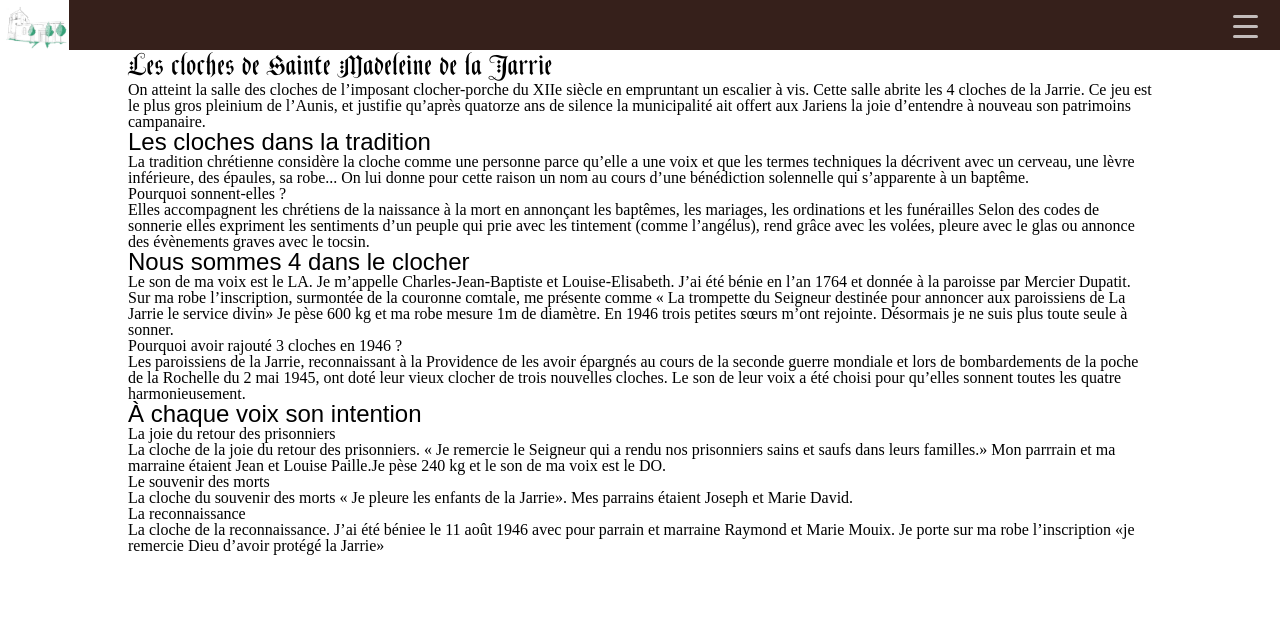
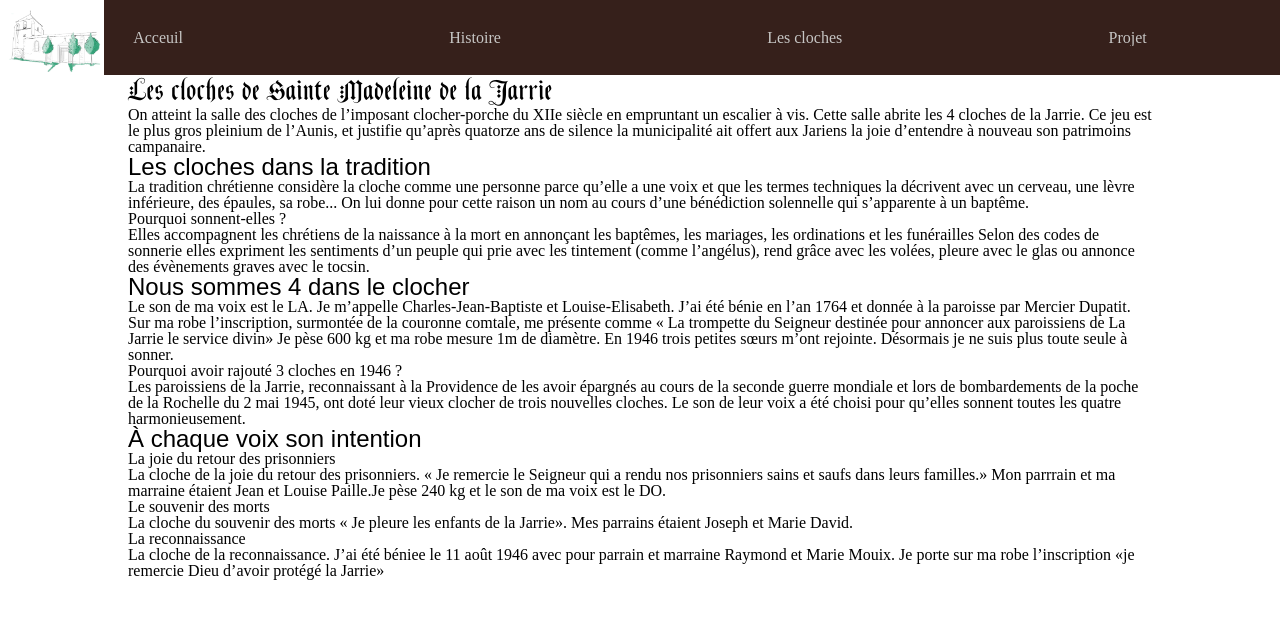
Before and after one commit to DarkMammut/stemadeleine.fr, a React (Create React App) app in the folder my-app/: page /cloches in a window 1280 px wide. Shown: the top 618 px of the page. Built offline with nearby package versions, Linux system fonts and the light colour scheme.

Commit message:
navigation correction

```diff
--- a/my-app/src/components/header/header.scss
+++ b/my-app/src/components/header/header.scss
@@ -8,13 +8,12 @@
   position: relative;
   background-color: rgba($secondary-color, 0.9);
   width: 100%;
-  height: 50px;
 
   &__logo {
     position: absolute;
     top: 0;
     left: 0;
-    width: 100px;
+    width: 110px;
     height: 100%;
     background-image: url("../../assets/logo.png");
     background-size: contain;
@@ -22,3 +21,15 @@
     z-index: 1;
   }
 }
+
+@include desktop-layout {
+  .header {
+    height: $desktop-header-radius;
+  }
+}
+
+@include mobile-layout {
+  .header {
+    height: $mobile-header-radius;
+  }
+}
--- a/my-app/src/components/navigation/navigation.jsx
+++ b/my-app/src/components/navigation/navigation.jsx
@@ -1,5 +1,5 @@
 import React, { useState } from "react";
-import { useLocation, Link } from "react-router-dom";
+import { Link } from "react-router-dom";
 import "./navigation.scss";
 
 const LINKS = [
@@ -10,7 +10,6 @@ const LINKS = [
 ];
 
 function Navigation() {
-  const location = useLocation();
   const [toggle, setToggle] = useState(0);
 
   return (
@@ -19,25 +18,20 @@ function Navigation() {
         className="navigation__burger"
         type="button"
         onClick={() => setToggle(toggle ? 0 : 1)}
-        toggle={toggle}>
+        data-toggle={toggle}>
         <ul className="navigation__burger__menu">
           <li className="navigation__burger__menu__line" />
           <li className="navigation__burger__menu__line" />
           <li className="navigation__burger__menu__line" />
         </ul>
       </button>
-      <nav className="navigation__menu">
+      <nav className="navigation__menu" data-toggle={toggle}>
         <ul className="navigation__menu__nav">
           {LINKS.map((link) => (
             <li key={link.id} className="navigation__menu__nav__link">
               <Link to={link.path}>
                 <span>
-                  <div
-                    style={{
-                      fontWeight: link.path === location.pathname ? "bold" : "none"
-                    }}>
-                    {link.name}
-                  </div>
+                  <div>{link.name}</div>
                 </span>
               </Link>
             </li>
--- a/my-app/src/components/navigation/navigation.scss
+++ b/my-app/src/components/navigation/navigation.scss
@@ -20,8 +20,6 @@
     &__menu {
       z-index: 100;
       display: block;
-      width: $burger-menu-radius;
-      height: $burger-menu-radius;
       outline: none;
       cursor: pointer;
 
@@ -54,7 +52,7 @@
           left: 0;
           width: 100%;
           height: 100%;
-          background: red;
+          background: orange;
           transform: translateX(-100%);
           transition: 0.25s;
         }
@@ -85,11 +83,7 @@
     overflow-x: hidden;
     visibility: hidden;
     transition: 0.3s;
-    z-index: 1;
-
-    top: 50px;
-    height: 100%;
-    background: rgba($secondary-color, 0.5);
+    z-index: 99;
 
     &__nav {
       display: flex;
@@ -101,11 +95,9 @@
       justify-content: space-around;
       width: 100%;
 
-      &__link {
+      &__link a {
         position: relative;
         display: inline-flex;
-        font-size: 200%;
-        color: $primary-color;
         text-decoration: none;
 
         span {
@@ -119,7 +111,7 @@
           left: 0;
           width: 100%;
           height: 3px;
-          background: var(--primary-color);
+          background: $accent-color;
           transform: scaleX(0);
           transform-origin: right;
           transition: transform 0.5s;
@@ -136,34 +128,79 @@
 
 // Burger toggle button action
 
-.navigation__burger[toggle="1"] {
+.navigation {
+  &__burger[data-toggle="1"] {
+    .navigation__burger__menu__line {
+      &::after {
+        transform: translateX(0);
+      }
+      &:nth-child(2) {
+        transform: scaleX(0);
+      }
+    }
+  }
+
+  &__menu[data-toggle="1"] {
+    opacity: 1;
+    visibility: visible;
+
+    .navigation__menu__nav__link span div {
+      transform: translateY(0);
+      transition: 1.2s 0.1s cubic-bezier(0.35, 0, 0.07, 1);
+    }
+  }
+}
+
+@include desktop-layout {
   .navigation {
+    &__burger {
+      display: none;
+    }
     &__menu {
       opacity: 1;
       visibility: visible;
-    }
-
-    &__nav__link span div {
-      transform: translateY(0);
-      transition: 1.2s 0.1s cubic-bezier(0.35, 0, 0.07, 1);
-    }
-
-    &__burger__menu__line {
-      &::after {
-        transform: translateX(0);
-      }
-
-      &:nth-child(1) {
-        transform: translateY(calc($burger-menu-radius / 5)) rotate(45deg);
-      }
-
-      &:nth-child(2) {
-        transform: scaleX(0);
-      }
-
-      &:nth-child(3) {
-        transform: translateY(calc($burger-menu-radius / -5)) rotate(-45deg);
+      top: 0;
+      height: 75px;
+      background: transparent;
+      &__nav {
+        &__link a {
+          font-size: 100%;
+          color: $primary-color;
+        }
       }
     }
   }
 }
+@include mobile-layout {
+  .navigation {
+    &__burger {
+      display: block;
+      &__menu {
+        width: $mobile-header-radius;
+        height: $mobile-header-radius;
+      }
+      &[data-toggle="1"] {
+        .navigation__burger__menu__line {
+          &:nth-child(1) {
+            transform: translateY(calc($mobile-header-radius / 5)) rotate(45deg);
+          }
+
+          &:nth-child(3) {
+            transform: translateY(calc($mobile-header-radius / -5)) rotate(-45deg);
+          }
+        }
+      }
+    }
+    &__menu {
+      top: 50px;
+      height: 100%;
+      background: rgba($secondary-color, 0.8);
+      &__nav {
+        &__link a {
+          font-size: 200%;
+          color: $primary-color;
+        }
+      }
+    }
+  }
+}
--- a/my-app/src/sass-utils/variables.scss
+++ b/my-app/src/sass-utils/variables.scss
@@ -1,3 +1,9 @@
-$primary-color: red;
+$primary-color: #c7c6c5;
 $secondary-color: #210803;
-$burger-menu-radius: 50px;
+$accent-color: #e2832b;
+$color-white: #fff;
+$color-black: black;
+
+$desktop-header-radius: 75px;
+$mobile-header-radius: 50px;
+$tablet-header-radius: 50px;
```
